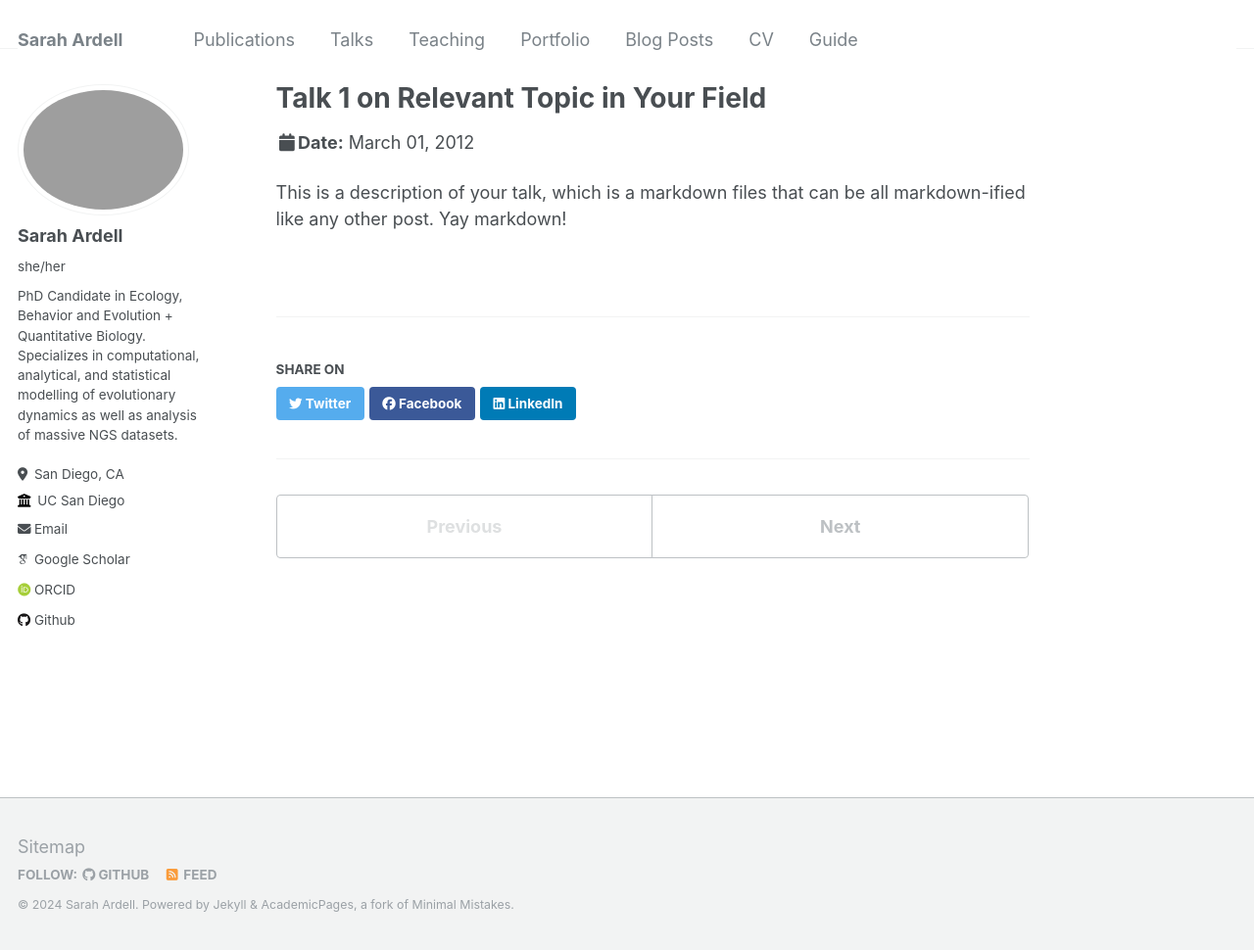
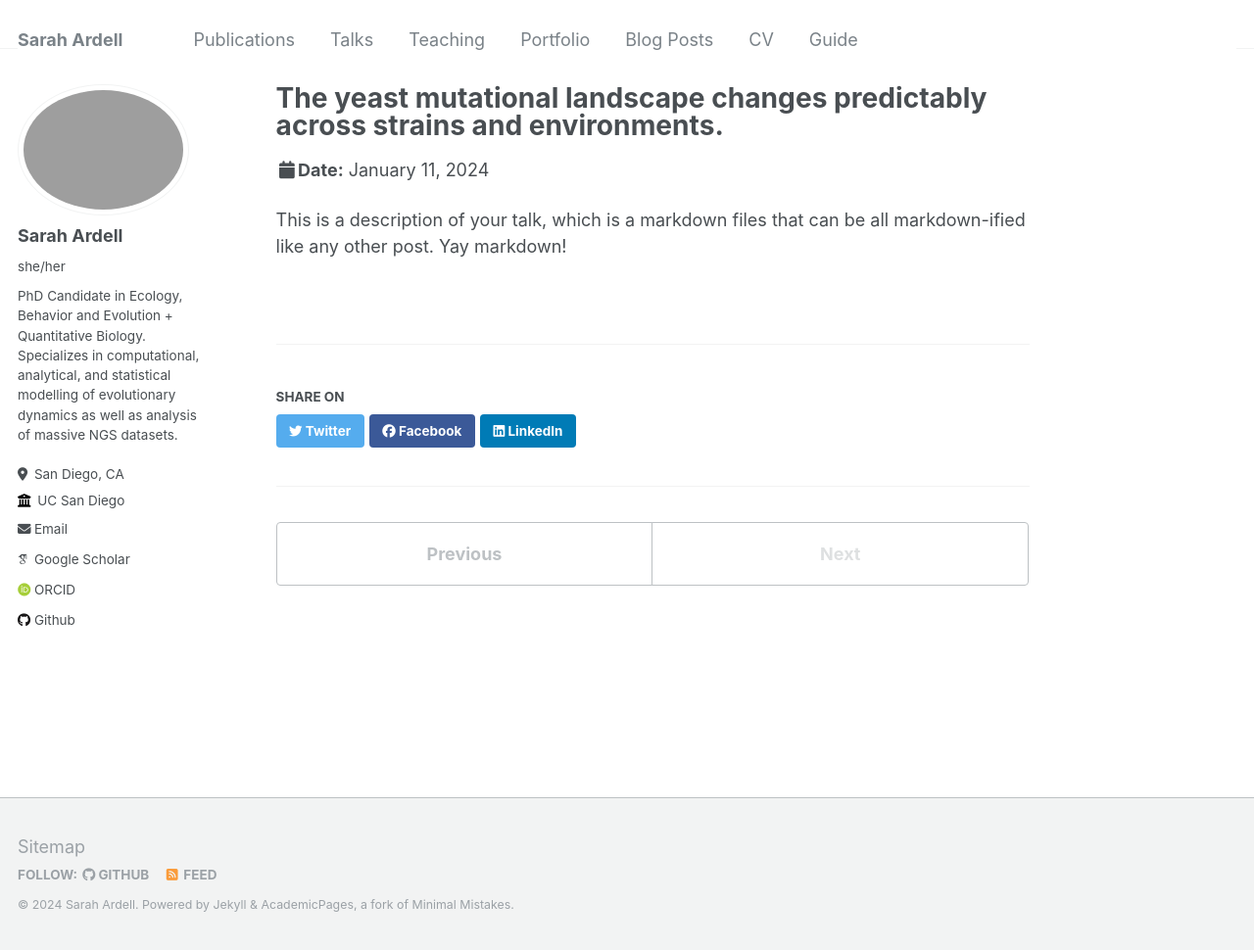
Before and after one commit to ardellsarah/ardellsarah.github.io, a Jekyll site: the page built from _talks/2012-03-01-talk-1.md, in a window 1280 px wide and 970 px high. Shown: the whole window at 98% size. Built offline with Jekyll 4.4.1, drawn with Linux system fonts in a browser that asks for light colours; some web fonts are replaced.

Commit message:
Update 2024-01-11-talk-1.md

```diff
--- a/_talks/2012-03-01-talk-1.md
+++ b/_talks/2012-03-01-talk-1.md
@@ -1,11 +1,11 @@
 ---
-title: "Talk 1 on Relevant Topic in Your Field"
+title: "The yeast mutational landscape changes predictably across strains and environments."
 collection: talks
 type: "Talk"
 permalink: /talks/2012-03-01-talk-1
-venue: "UC San Francisco, Department of Testing"
-date: 2012-03-01
-location: "San Francisco, California"
+venue: "Microbial Ecology and Evolution Hubs"
+date: 2024-01-11
+location: "San Diego, California"
 ---
 
 This is a description of your talk, which is a markdown files that can be all markdown-ified like any other post. Yay markdown!
```
